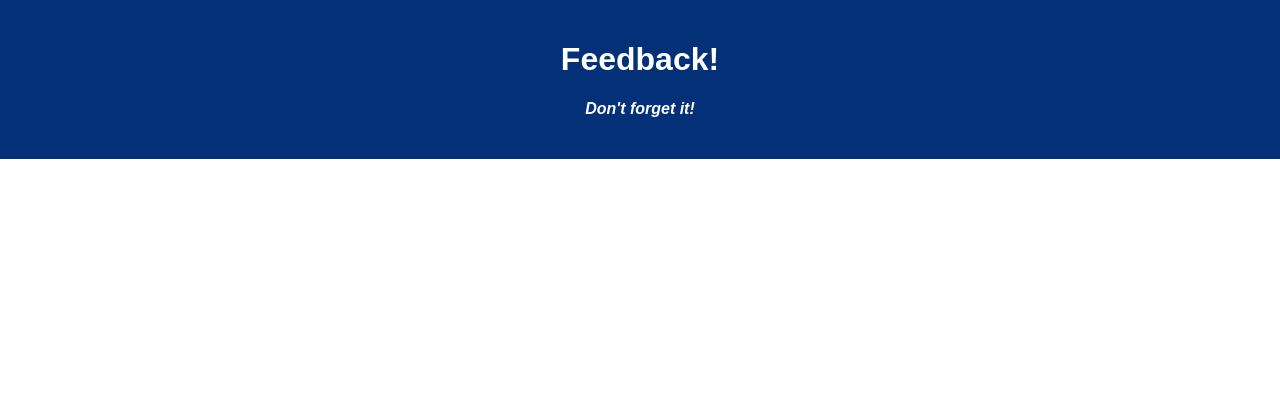
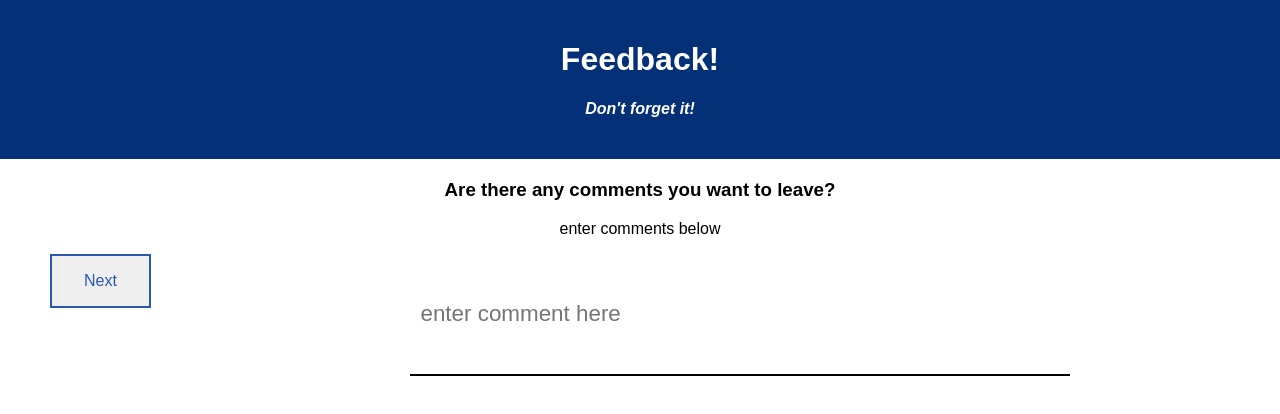
Before and after one commit to oscar-oscar/weekend-redux-feedback-loop, a React (Create React App) app: page /#/comments in a window 1280 px wide. Shown: the top 414 px of the page. Built offline with nearby package versions, Linux system fonts and the light colour scheme.

Commit message:
Component, Redux and Route completed for Commments

```diff
--- a/src/components/App/App.css
+++ b/src/components/App/App.css
@@ -54,3 +54,15 @@ h4 {
   cursor: pointer;
   vertical-align: top;
 }
+
+.comments {
+  text-align: left;
+  width: 50%;
+  height: 100px;
+  border: 0;
+  border-bottom: 2px solid ;
+  font-size: 1.4rem;
+  padding: 10px;
+  line-break: strict 10px;
+
+}
--- a/src/components/App/App.jsx
+++ b/src/components/App/App.jsx
@@ -5,6 +5,7 @@ import { HashRouter as Router, Route, Link } from 'react-router-dom';
 import Feeling from '../Feeling/Feeling';
 import Understanding from '../Understanding/Understanding';
 import Support from '../Support/Support';
+import Comments from '../Comments/Comments';
 
 function App() {
 
@@ -28,6 +29,10 @@ function App() {
           <Support />
         </Route>
 
+        <Route exact path='/comments'>
+          <Comments />
+        </Route>
+
       </Router>
     </div>
   );
--- /dev/null
+++ b/src/components/Comments/Comments.jsx
@@ -0,0 +1,26 @@
+import { useSelector, useDispatch } from 'react-redux';
+import { useHistory } from 'react-router-dom';
+
+const Comments = () => {
+    const history = useHistory();
+    const comments = useSelector(store => store.comments);
+    const dispatch = useDispatch();
+    const handleChange = (event) => {
+        dispatch({ type: 'SET_COMMENTS', payload: event.target.value });
+    }
+
+    return (
+        <>
+            <h3>Are there any comments you want to leave?</h3>
+            <p> enter comments below </p>
+            <div class="comment-area">
+            <input value={comments} onChange={handleChange} className="comments" placeholder="enter comment here" type="text" />
+                <button onClick={() => history.push('/review')} className="button">Next</button>
+            </div>
+
+
+        </>
+    )
+}
+
+export default Comments;
--- a/src/index.js
+++ b/src/index.js
@@ -37,6 +37,15 @@ const support = ( state = 0, action ) => {
     return state
 }
 
+const comments = ( state = '', action ) => {
+    if(action.type === 'SET_COMMENTS'){
+        return action.payload;
+    }else if (action.type === 'CLEAR_ALL'){
+        return ''
+    }
+    return state
+}
+
 // Redux store
 // Redux store! Keeps track of all reducers
 const storeInstance = createStore(
@@ -46,7 +55,7 @@ const storeInstance = createStore(
             feeling,
             understanding,
             support,
-            // comments,
+            comments,
             // flagged,
             // date,
         }
```
Also changed, not shown: 1 other file (tests, documents, lock files or other folders).
